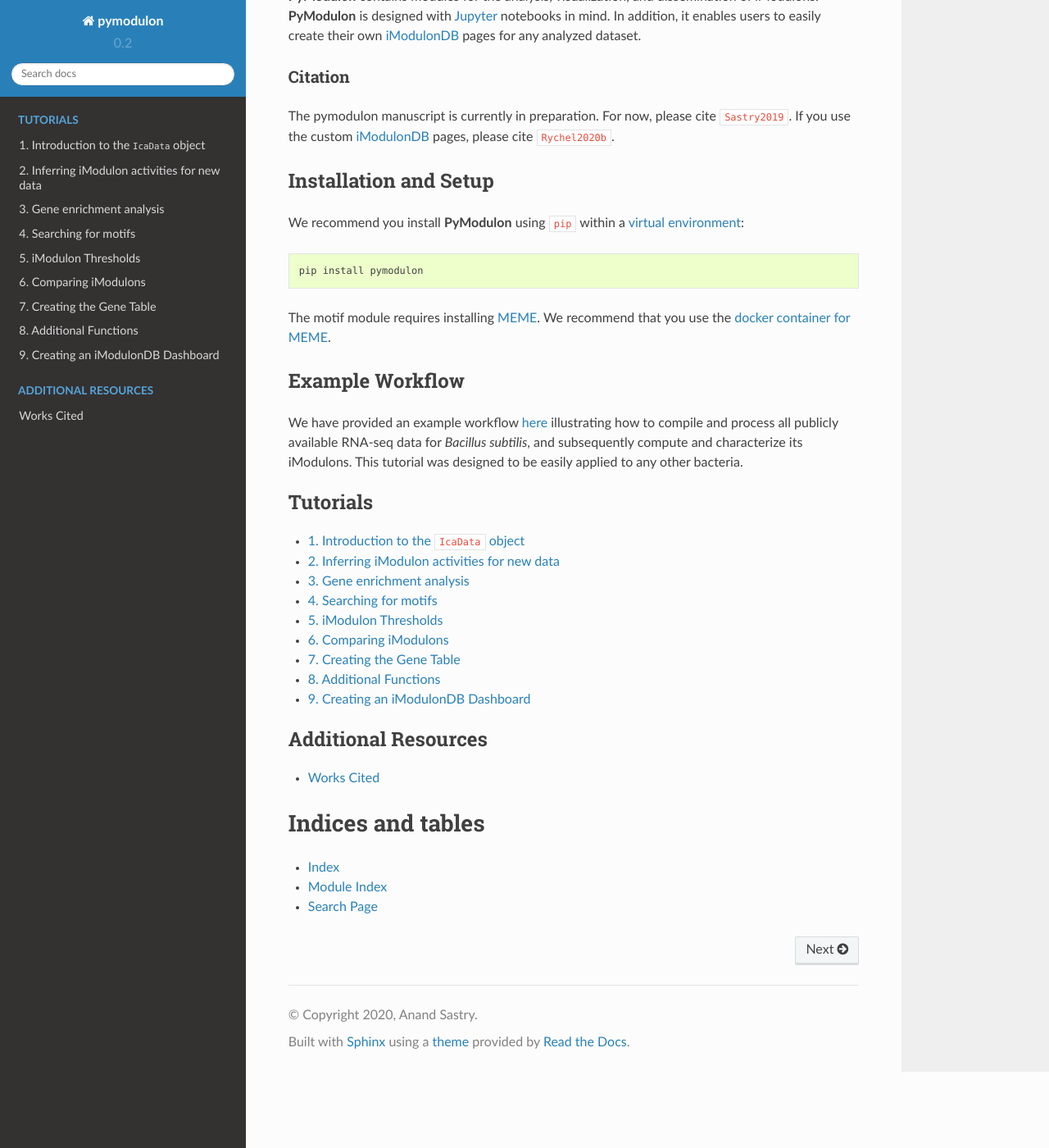
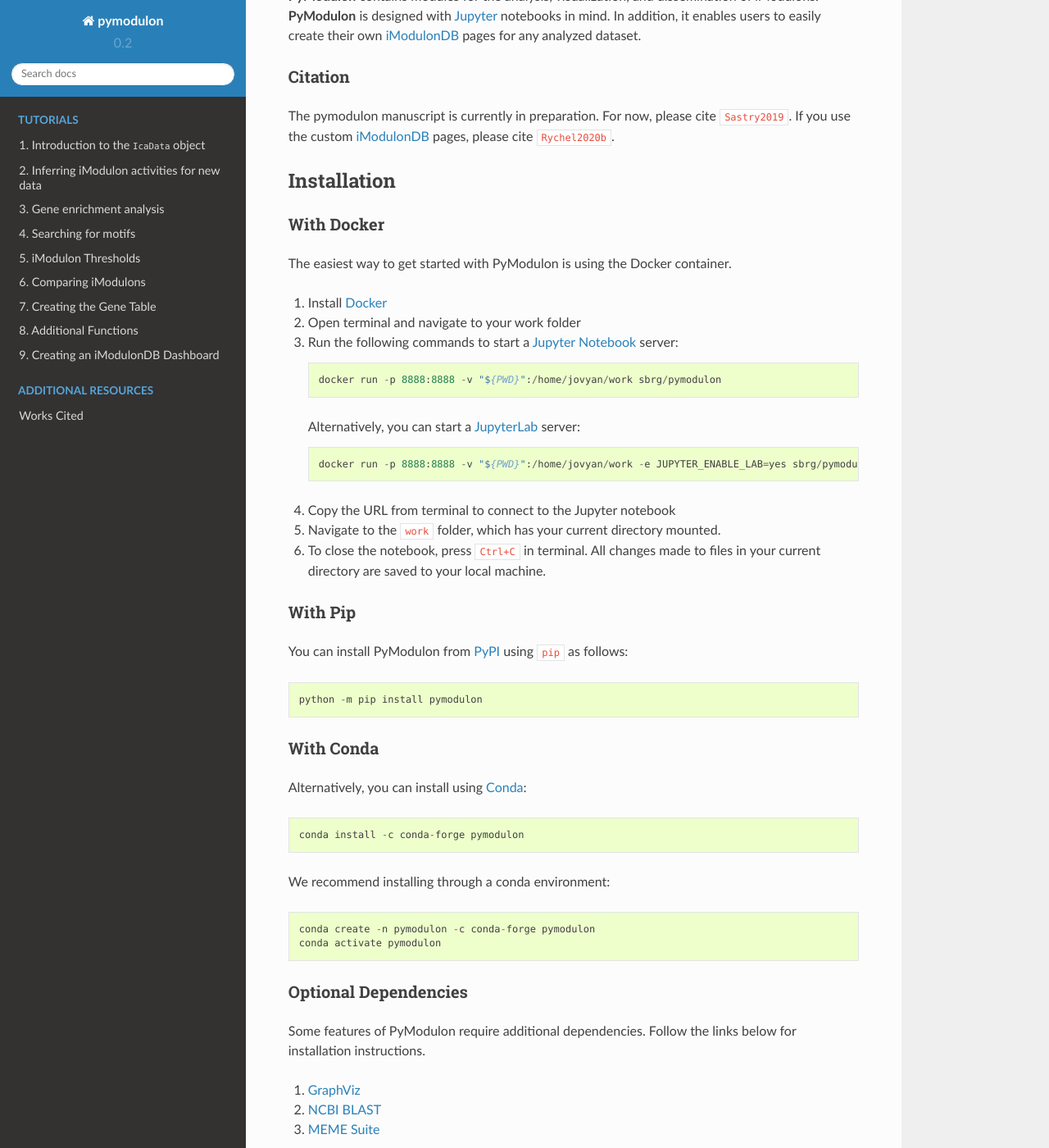
Before and after one commit to SBRG/pymodulon, a Sphinx documentation site: the page built from docs/index.rst, in a window 1280 px wide and 1400 px high, scrolled down 697 px. Shown: the whole window at 82% size. Built offline with Sphinx 7.4.7 and the Read the Docs theme 2.0.0, drawn with Linux system fonts in a browser that asks for light colours; pages that are not in the unit, such as notebooks, are missing from menus; cross-references to code outside the pages are shown as plain code; some of the changed text lies outside the part shown.

Commit message:
docs: Added badges and updated installation instructions

```diff
--- a/docs/index.rst
+++ b/docs/index.rst
@@ -3,7 +3,7 @@
 
 .. TODO: Make and add logo
 
-|PyVer| |PyPiVer| |Black| |Precom|
+|PyVer| |PyPi| |Conda| |Docker| |Docs| |Style| |Lic|
 
 What is an iModulon?
 --------------------
@@ -41,16 +41,58 @@
 :cite:`Sastry2019`. If you use the custom `iModulonDB <https://imodulondb.org/>`_
 pages, please cite :cite:`Rychel2020b`.
 
-Installation and Setup
-----------------------
-We recommend you install **PyModulon** using ``pip`` within a `virtual environment
-<http://docs.python-guide.org/en/latest/dev/virtualenvs/>`_::
+Installation
+------------
 
-   pip install pymodulon
+With Docker
+~~~~~~~~~~~
 
-The motif module requires installing `MEME <https://meme-suite.org/meme/>`_. We
-recommend that you use the `docker container for MEME <https://hub.docker
-.com/r/memesuite/memesuite>`_.
+The easiest way to get started with PyModulon is using the Docker container.
+
+1. Install `Docker <https://docs.docker.com/get-docker/>`_
+2. Open terminal and navigate to your work folder
+3. Run the following commands to start a `Jupyter Notebook <https://jupyter.org/>`_ server::
+
+    docker run -p 8888:8888 -v "${PWD}":/home/jovyan/work sbrg/pymodulon
+
+   Alternatively, you can start a `JupyterLab <https://jupyter.org/>`_ server::
+
+        docker run -p 8888:8888 -v "${PWD}":/home/jovyan/work -e JUPYTER_ENABLE_LAB=yes sbrg/pymodulon
+
+4. Copy the URL from terminal to connect to the Jupyter notebook
+5. Navigate to the ``work`` folder, which has your current directory mounted.
+6. To close the notebook, press ``Ctrl+C`` in terminal. All changes made to files in your current directory are saved to your local machine.
+
+With Pip
+~~~~~~~~
+
+You can install PyModulon from `PyPI <https://pypi.org/project/pymodulon/>`_ using ``pip`` as follows::
+
+        python -m pip install pymodulon
+
+With Conda
+~~~~~~~~~~
+
+Alternatively, you can install using `Conda <http://anaconda.org/>`_::
+
+        conda install -c conda-forge pymodulon
+
+We recommend installing through a conda environment::
+
+    conda create -n pymodulon -c conda-forge pymodulon
+    conda activate pymodulon
+
+Optional Dependencies
+~~~~~~~~~~~~~~~~~~~~~
+
+Some features of PyModulon require additional dependencies. Follow the links below for installation instructions.
+
+1. `GraphViz <https://graphviz.org/download/>`_
+2. `NCBI BLAST <https://blast.ncbi.nlm.nih.gov/Blast.cgi?PAGE_TYPE=BlastDocs&DOC_TYPE=Download>`_
+3. `MEME Suite <https://meme-suite.org/meme/doc/install.html?man_type=web>`_
+
+This step is not necessary if you use the Docker container.
+
 
 Example Workflow
 ----------------
@@ -88,18 +130,31 @@
 * :ref:`modindex`
 * :ref:`search`
 
+
 .. |PyVer| image:: https://img.shields.io/pypi/pyversions/pymodulon?logo=Python&style=plastic
     :target: https://www.python.org/downloads/
-    :alt: Supported Python Versions
+    :alt: PyPI - Python Version
 
-.. |PyPiVer| image:: https://img.shields.io/pypi/v/pymodulon?logo=PyPi&style=plastic
+.. |PyPI| image:: https://img.shields.io/pypi/v/pymodulon?logo=PyPi&style=plastic
     :target: https://pypi.org/project/pymodulon/
-    :alt: Current PyPi version
+    :alt: PyPI
 
-.. |Black| image:: https://img.shields.io/badge/code%20style-black-000000.svg
+.. |Conda| image:: https://img.shields.io/conda/vn/conda-forge/pymodulon?logo=anaconda&style=plastic
+    :target: https://conda.anaconda.org/conda-forge
+    :alt: Conda installation
+
+.. |Docker| image:: https://img.shields.io/docker/v/sbrg/pymodulon?label=Docker&logo=Docker&sort=semver&style=plastic
+    :target: https://hub.docker.com/r/sbrg/pymodulon
+    :alt: Docker container
+
+.. |Docs| image:: https://img.shields.io/readthedocs/pymodulon?logo=Read%20The%20Docs&style=plastic
+    :target: https://pymodulon.readthedocs.io/en/latest/
+    :alt: Documentation Status
+
+.. |Style| image:: https://img.shields.io/badge/code%20style-black-000000.svg?style=plastic
     :target: https://github.com/psf/black
-    :alt: Black
+    :alt: Black code style
 
-.. |Precom| image:: https://img.shields.io/badge/pre--commit-enabled-brightgreen?logo=pre-commit&logoColor=white
-   :target: https://github.com/pre-commit/pre-commit
-   :alt: pre-commit
+.. |Lic| image:: https://img.shields.io/github/license/sbrg/pymodulon?logo=license&style=plastic
+    :target: https://opensource.org/licenses/MIT
+    :alt: MIT License
```
